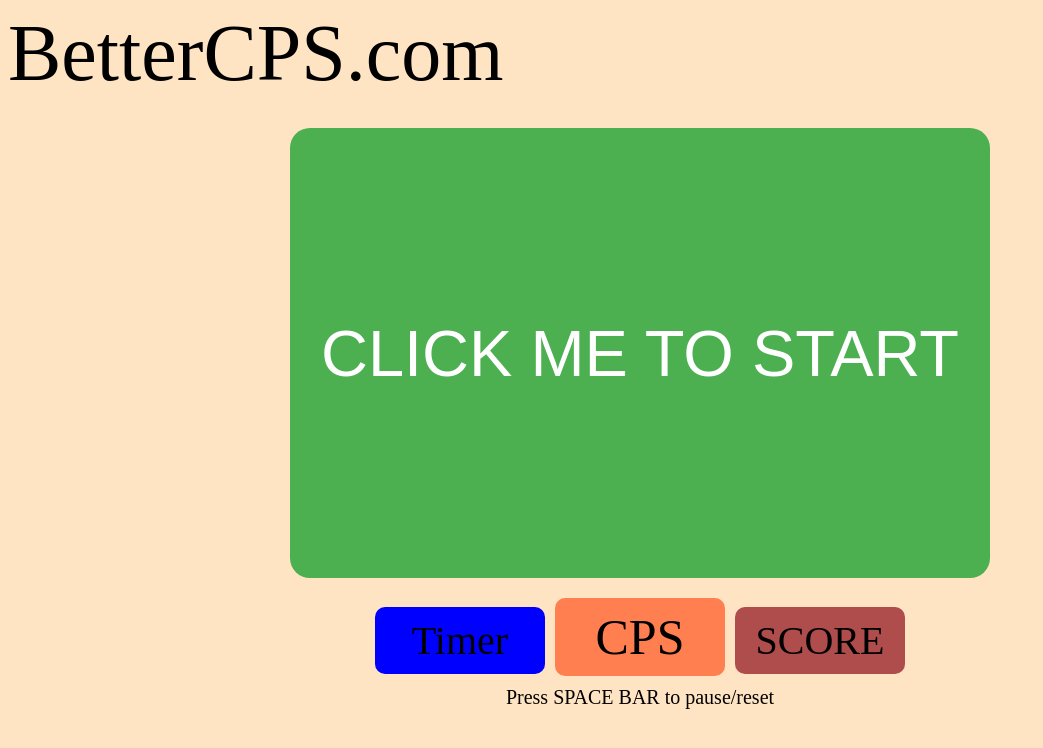
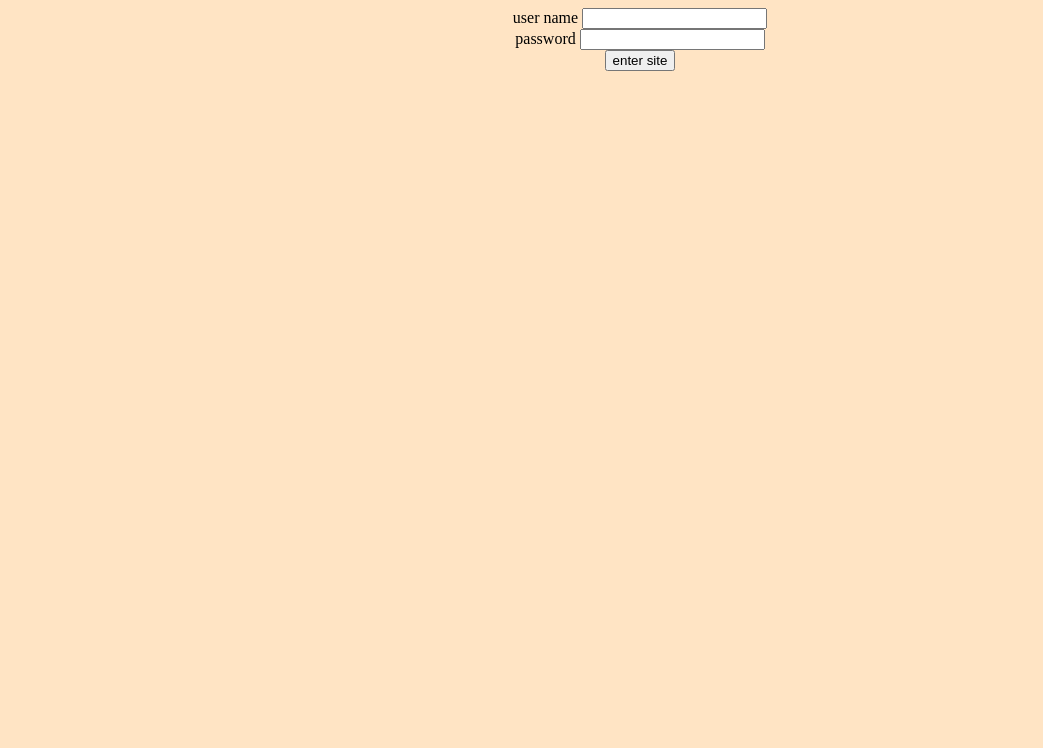
Before and after one commit to Dc1234567896/betterCPS, a plain HTML site: page index.html in a window 1280 px wide. Shown: the whole page, without its empty margins (0-1043 px from the left). Drawn offline with Linux system fonts and the light colour scheme.

Commit message:
add password

```diff
--- a/index.html
+++ b/index.html
@@ -2,36 +2,30 @@
 
     <head>
 
-        <title>BetterCPS</title>
+        <title>BetterCPS_login</title>
         <link rel="stylesheet" href="style.css">
         <link rel="icon" type="image/x-icon" href="/images/favicon.ico">
     </head>
 
     <body>
-        <div id="header">
-            <span>BetterCPS.com</span>
+
+        <center>
+            <div>
+                <span>user name</span>
+                <input type="text" name="user" id="user">
+                <br>
+                <span>password</span>
+                <input type="password" name="password" id="password">
+                <br>
+                <span></span>
+
+                <button onclick="login()" id = "enter">enter site</button>
         </div>
+        </center>
 
-        <div id="Content">
-            <button id = "cpsButton" onclick="cpsButtonClicked()">
-                <div id = "buttonTxt">CLICK ME TO START</div>
-            </button>
+    </body>
+        <script src="login.js"></script>
 
-            <div id = "TCS">
-                <div id = "timerDiv">Timer</div>
-                <div id = "cpsDiv" >CPS</div>
-                <div id = "scoreDiv">SCORE</div>
-
-            </div>
-            <div id = "fyi">
-                <span>Press SPACE BAR to pause/reset</span>
-            </div>
-        </div>
-
-
-
-        <script src="script.js"></script
-    </body>
 
 
 
--- /dev/null
+++ b/login.js
@@ -0,0 +1,20 @@
+var  user= document.getElementById("user");
+var  password= document.getElementById("password");
+var  enter= document.getElementById("enter");
+// "user": "password",
+var dict = {
+    "hans": "password",
+    "dyl123": "password",
+    "guest": "1234"
+}
+
+function login(){
+
+    if (user.value in dict){
+        if(dict[user.value] == password.value){
+            window.location.replace("http://bettercps.com");
+        }
+    }
+
+
+}
```
Also changed, not shown: cpstest.html (added, +39 -0 lines).
